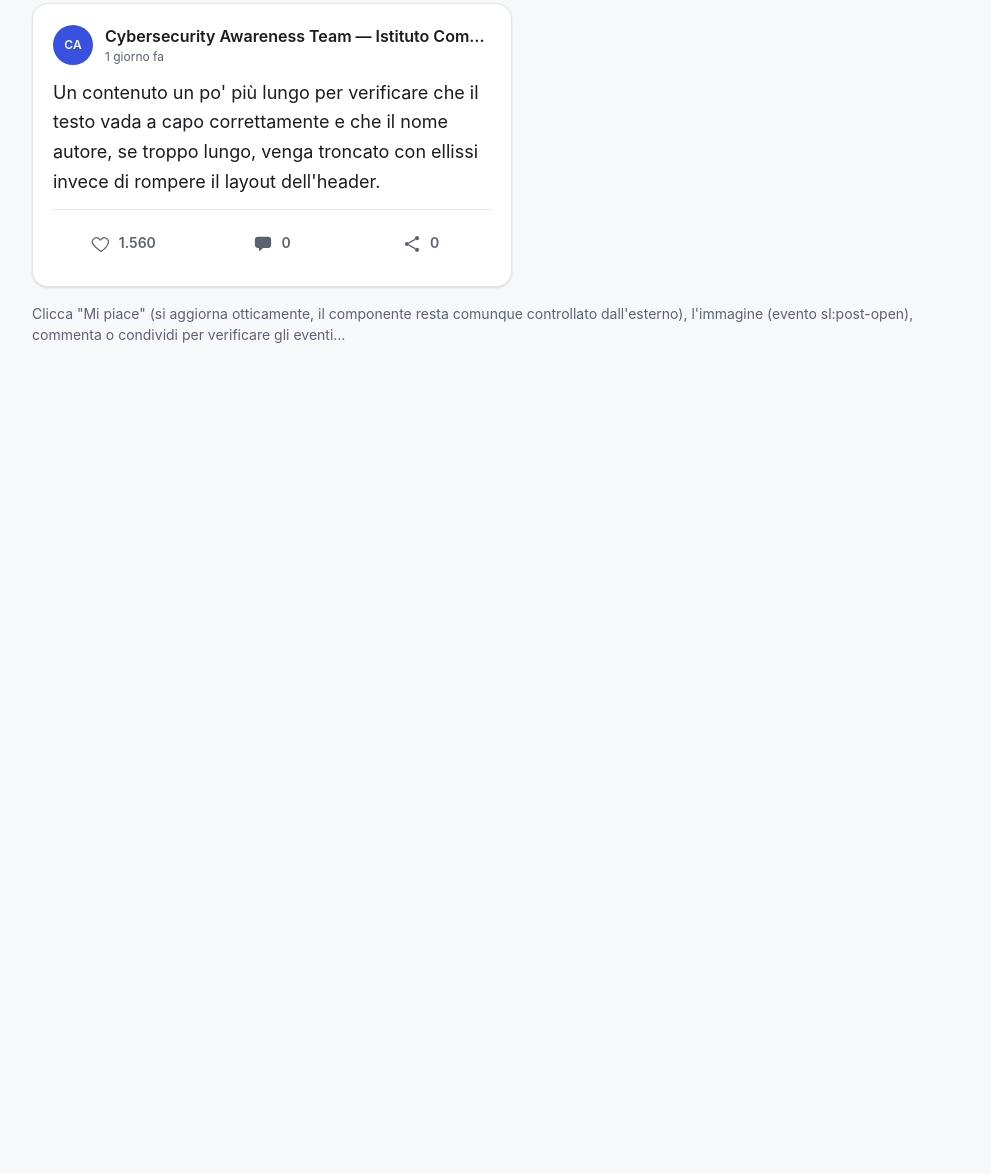
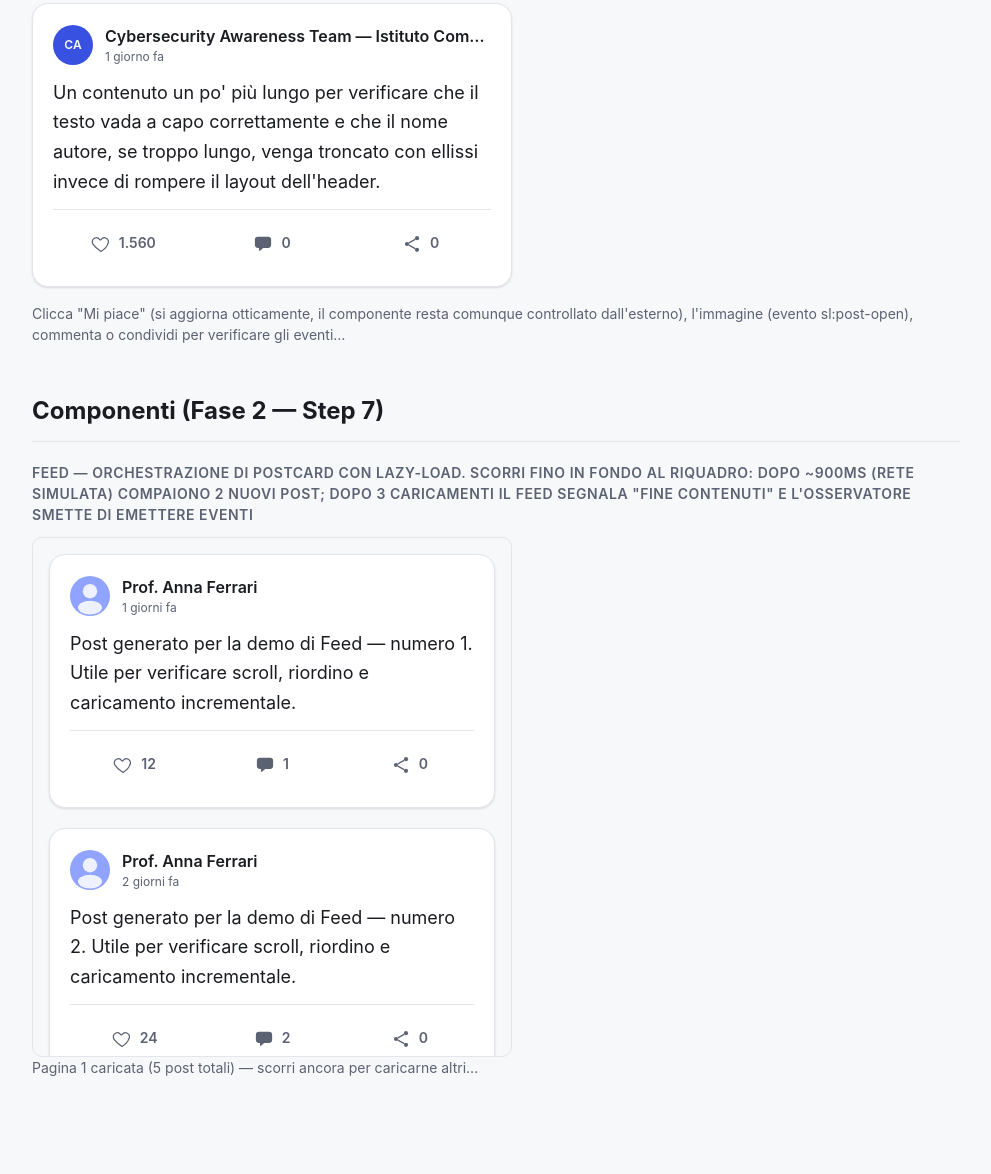
Before and after one commit to LassApp/SOCIALIVE---Interactive-Cybersecurity-Learning-Platform, a plain HTML site: page style-guide.html in a window 1280 px wide. Shown: the part 5230-6404 px from the top of the page, without its empty margins (144-1135 px from the left). Before the commit the page ends 5671 px from the top, so only its background shows below. Drawn offline with Linux system fonts and the light colour scheme.

Commit message:
Add skeleton and feed styles with scrollable frame
Added new stylesheets for skeleton and feed components. Introduced a scrollable frame for the feed demo to simulate loading more posts.

```diff
--- a/style-guide.html
+++ b/style-guide.html
@@ -57,6 +57,8 @@
   <link rel="stylesheet" href="css/components/profile-menu.css" />
   <link rel="stylesheet" href="css/components/sidebar.css" />
   <link rel="stylesheet" href="css/components/post-card.css" />
+  <link rel="stylesheet" href="css/components/skeleton.css" />
+  <link rel="stylesheet" href="css/components/feed.css" />
 
   <!--
     Stili SOTTO qui usano il prefisso "sg-" (Style Guide), non "sl-":
@@ -248,6 +250,18 @@
       gap: var(--sl-space-5);
       margin-bottom: var(--sl-space-4);
     }
+    /* Riquadro con scroll proprio per la demo di Feed: l'IntersectionObserver
+       ha bisogno di un root reale che possa effettivamente scorrere in
+       uno spazio contenuto — la pagina di QA intera (migliaia di px) non
+       si presterebbe a una demo pratica dell'infinite scroll. */
+    .sg-feed-scroll-frame {
+      max-width: 480px;
+      height: 520px;
+      overflow-y: auto;
+      border: 1px solid var(--sl-color-border-subtle);
+      border-radius: var(--sl-radius-md);
+      padding: var(--sl-space-4);
+    }
   </style>
 </head>
 <body>
@@ -422,6 +436,18 @@
         Clicca "Mi piace" (si aggiorna otticamente, il componente resta comunque controllato dall'esterno), l'immagine (evento sl:post-open), commenta o condividi per verificare gli eventi…
       </p>
     </section>
+
+    <section aria-labelledby="componenti-step7-heading">
+      <h2 id="componenti-step7-heading">Componenti (Fase 2 — Step 7)</h2>
+
+      <h3>Feed — orchestrazione di PostCard con lazy-load. Scorri fino in fondo al riquadro: dopo ~900ms (rete simulata) compaiono 2 nuovi post; dopo 3 caricamenti il feed segnala "fine contenuti" e l'osservatore smette di emettere eventi</h3>
+      <div class="sg-feed-scroll-frame" id="feed-scroll-frame">
+        <div id="feed-mount"></div>
+      </div>
+      <p id="feed-feedback" style="width:100%; color: var(--sl-color-text-secondary); font-size: var(--sl-font-size-sm);">
+        Scorri il riquadro qui sopra per verificare l'evento sl:feed-load-more e i placeholder Skeleton durante il caricamento…
+      </p>
+    </section>
   </main>
 
   <script type="module">
@@ -437,6 +463,7 @@
     import { create as createProfileMenu } from "./js/components/ProfileMenu.js";
     import { create as createSidebar } from "./js/components/Sidebar.js";
     import { create as createPostCard } from "./js/components/PostCard.js";
+    import { create as createFeed } from "./js/components/Feed.js";
 
     initTheme();
 
@@ -802,6 +829,72 @@
 
       postCardMount.appendChild(postCard.element);
     });
+
+    // --- Demo Feed --------------------------------------------------------
+    // Simula un backend con latenza reale (setTimeout ~900ms) che restituisce
+    // pagine di 2 post ciascuna, fino a un massimo di 3 pagine — dopo la
+    // terza, hasMore diventa false e l'observer smette di emettere eventi
+    // (comportamento verificabile scorrendo oltre la fine del feed).
+    const feedMount = document.getElementById("feed-mount");
+    const feedScrollFrame = document.getElementById("feed-scroll-frame");
+    const feedFeedback = document.getElementById("feed-feedback");
+
+    let feedPage = 0;
+    const MAX_FEED_PAGES = 3;
+
+    function buildFeedPost(index) {
+      return {
+        id: `feed-post-${index}`,
+        author: { name: "Prof. Anna Ferrari", avatarSrc: placeholderPhoto },
+        timestamp: `${index} giorni fa`,
+        content: `Post generato per la demo di Feed — numero ${index}. Utile per verificare scroll, riordino e caricamento incrementale.`,
+        stats: { likes: index * 12, comments: index, shares: 0 },
+        liked: false,
+      };
+    }
+
+    let feedPosts = [buildFeedPost(1), buildFeedPost(2), buildFeedPost(3)];
+
+    const feed = createFeed({
+      posts: feedPosts,
+      isLoading: false,
+      hasMore: true,
+      scrollContainer: feedScrollFrame,
+    });
+
+    feedMount.appendChild(feed.element);
+
+    feed.element.addEventListener("sl:feed-load-more", () => {
+      feedPage += 1;
+      feedFeedback.textContent = `Evento sl:feed-load-more ricevuto — caricamento pagina ${feedPage}…`;
+      feed.update({ isLoading: true });
+
+      setTimeout(() => {
+        const start = feedPosts.length + 1;
+        const newPosts = [buildFeedPost(start), buildFeedPost(start + 1)];
+        feedPosts = [...feedPosts, ...newPosts];
+        const hasMore = feedPage < MAX_FEED_PAGES;
+        feed.update({ posts: feedPosts, isLoading: false, hasMore });
+        feedFeedback.textContent = hasMore
+          ? `Pagina ${feedPage} caricata (${feedPosts.length} post totali) — scorri ancora per caricarne altri…`
+          : `Pagina ${feedPage} caricata (${feedPosts.length} post totali) — fine dei contenuti, nessun ulteriore sl:feed-load-more verrà emesso.`;
+      }, 900);
+    });
+
+    // Gli eventi di ciascun PostCard (sl:post-like, sl:post-open, ecc.)
+    // bollono naturalmente fino a Feed: un solo listener qui basta per
+    // TUTTI i post, presenti e futuri, senza doverlo riattaccare ad ogni
+    // nuovo post caricato (esattamente il vantaggio del bubbling già
+    // documentato in Feed.js).
+    feed.element.addEventListener("sl:post-like", (event) => {
+      const { postId, liked } = event.detail;
+      const target = feedPosts.find((p) => p.id === postId);
+      if (target) {
+        target.liked = liked;
+        target.stats.likes += liked ? 1 : -1;
+        feed.update({ posts: feedPosts });
+      }
+    });
   </script>
 </body>
 </html>
```
